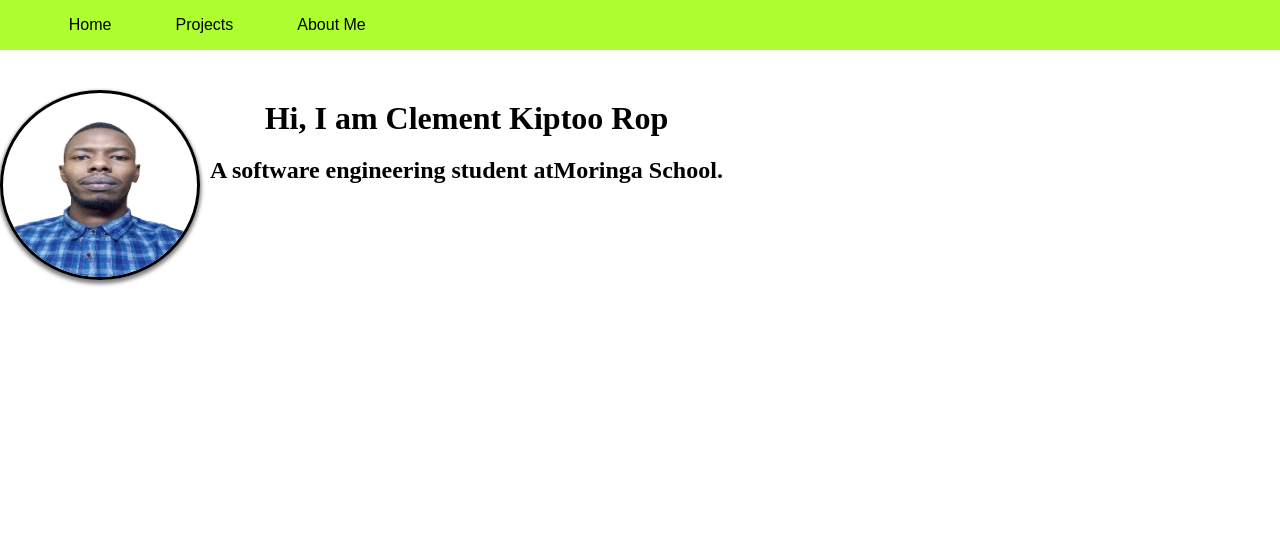
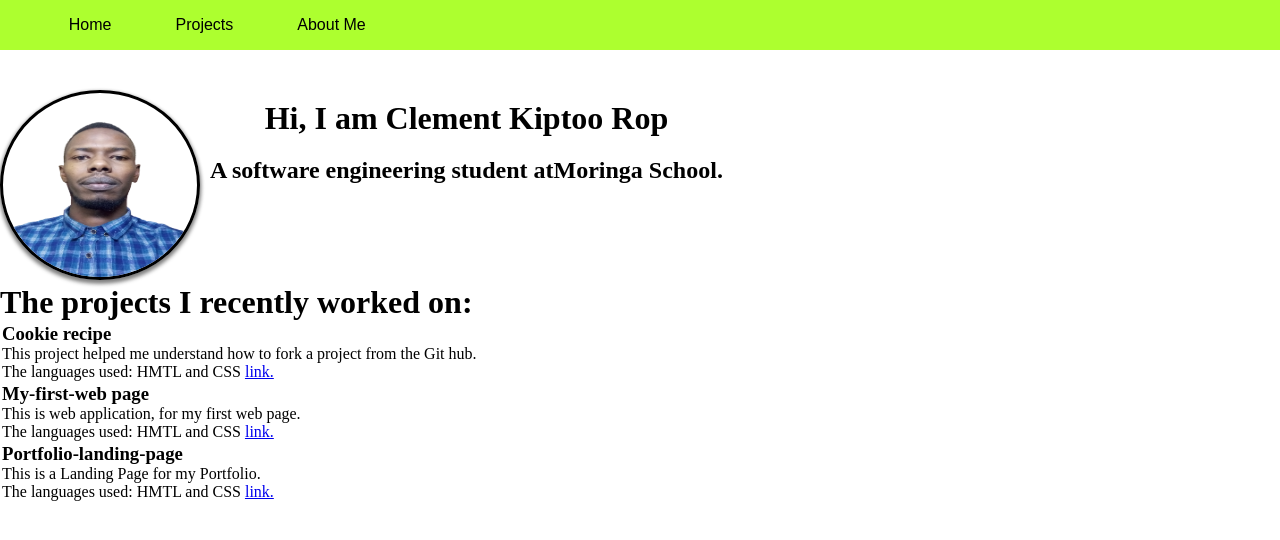
Before and after one commit to clementRCK/Portfolio-Landing-Page, a plain HTML site: page index.html in a window 1280 px wide. Drawn offline with Linux system fonts and the light colour scheme.

Commit message:
add the project info

```diff
--- a/index.html
+++ b/index.html
@@ -25,6 +25,32 @@
           <h2>A software engineering student at  <strong>  Moringa School. </strong></h2>
         </div>
     </div>
+    <div id="projects">
+        <h1>The projects I recently worked on:</h1>
+        <table >
+            <tr>
+                <td>
+                    <h3>Cookie recipe</h3>
+                <p>This project helped me understand how to fork a project from the Git hub.</p>
+                <p>The languages used: HMTL and CSS <a href="https://github.com/clementRCK/cookie-recipe">link.</a></p>
+                </td>
+            </tr>
+            <tr>
+                <td>
+                <h3>My-first-web page</h3>
+                <p>This is web application, for my first web page.</p>
+                <p>The languages used: HMTL and CSS <a href="https://github.com/clementRCK/my-first-webpage">link.</a></p>
+                </td>
+            </tr>
+            <tr>
+                <td>
+                    <h3>Portfolio-landing-page</h3>
+                <p>This is a Landing Page for my Portfolio.</p>
+                <p>The languages used: HMTL and CSS <a href="https://github.com/clementRCK/Portfolio-Landing-Page">link.</a></p>
+                </td>
+            </tr>
+        </table>
+    </div>
    </div>
 </body>
 </html>
```
